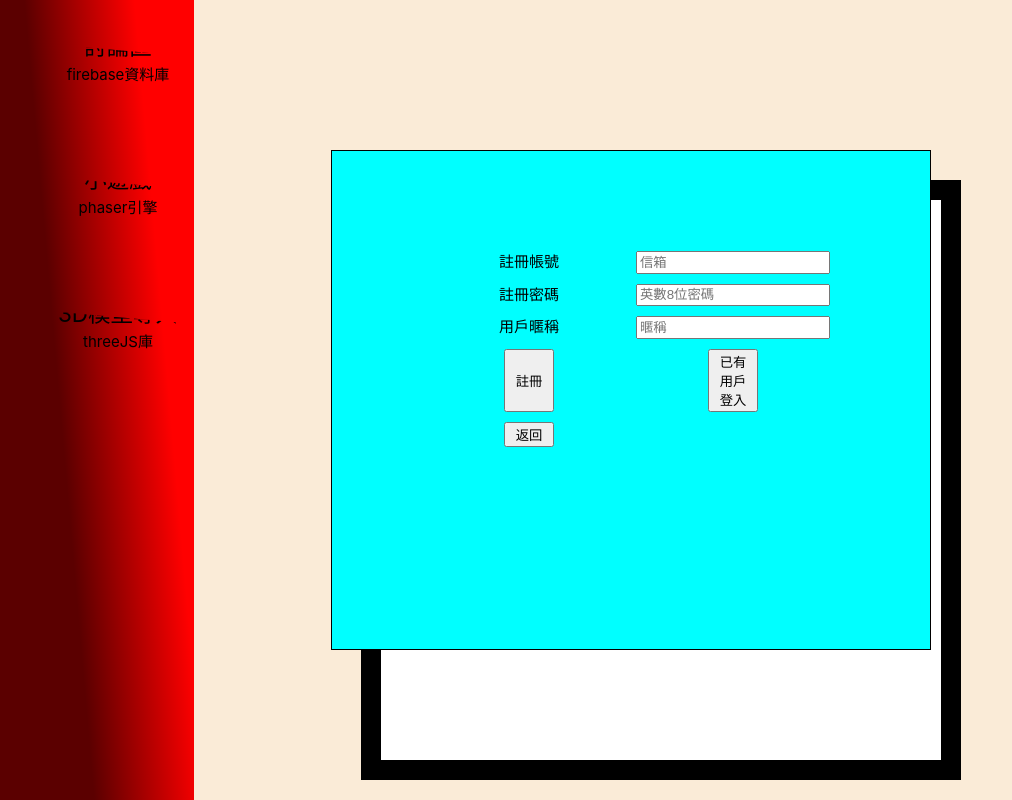
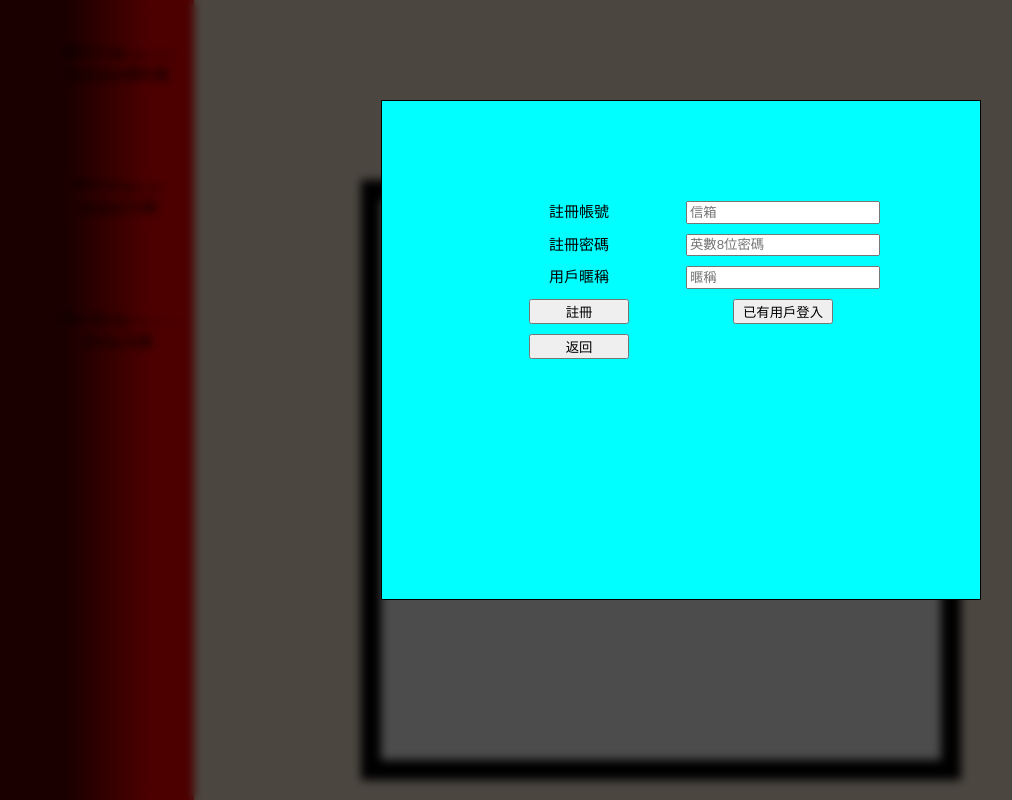
Before and after one commit to a6124136/vuePage, a Vue app: page / in a window 1280 px wide. Both pictures are taken after a click on the button "用戶登入、註冊". Shown: the whole page, without its empty margins (19-1031 px from the left). Built offline with nearby package versions, Linux system fonts and the light colour scheme.

Commit message:
fireBase另存暱稱

```diff
--- /dev/null
+++ b/src/components/FullScreenMask.vue
@@ -0,0 +1,35 @@
+<template>
+    <div class="fullscreen-mask" >
+        <div class="content">
+            <slot></slot>
+        </div>
+    </div>
+</template>
+
+<script setup>
+
+
+</script>
+
+<style scoped>
+.fullscreen-mask {
+    position: fixed;
+    top: 0;
+    left: 0;
+    right: 0;
+    bottom: 0;
+    background: rgba(0, 0, 0, 0.7); /* 半透明黑色 */
+    z-index: 1; /* 確保在最上層 */
+    display: flex;
+    justify-content: center;
+    align-items: center;
+    backdrop-filter: blur(5px); /* 物化效果 */
+}
+
+.content {
+    background: white; /* 蒙版內部內容的背景 */
+    padding: 20px;
+    border-radius: 10px;
+    box-shadow: 0 4px 8px rgba(0, 0, 0, 0.2);
+}
+</style>
--- a/src/components/navBar.vue
+++ b/src/components/navBar.vue
@@ -71,7 +71,7 @@ header{
     }
     header{
         perspective: 250px;
-        background: linear-gradient(85deg,rgb(91, 0, 0)  40%,red 79%,transparent 12%);
+        background: linear-gradient(90deg,rgb(91, 0, 0)  40%,red 79%,transparent 14%);
         text-align: center;
         align-items: center;
         display: flex;
@@ -102,7 +102,7 @@ header{
             border-bottom: black solid 35px;
             filter: blur(1px);
             //字體模糊效果 懸停時恢復清晰
-            width: calc(var(--window_width)/8);
+            min-width: 180px;
             height: calc(var(--window_height)/6);
             align-items: center;
             justify-content: center;
--- a/src/components/talkZone.vue
+++ b/src/components/talkZone.vue
@@ -4,41 +4,49 @@
         <h2>
             即時聊天室
         </h2>
-        <div id="userBox">
-            <userLogSign v-if="userPinia.userForm"></userLogSign>
+        <div id="userBox" v-if="!userPinia.userLogInState">
+
+            <FullScreenMask v-if="userPinia.fullScreenMask">
+                <userLogSign v-if="userPinia.userForm" @close=""></userLogSign>
+                <!-- 蒙板內的插槽放入用戶表單 -->
+            </FullScreenMask>
             <!-- 呼叫的是pinia內部的屬性 -->
             <button @click="userFormToggle" >用戶登入、註冊</button>
         </div>
-
+        <div id="userLoginBox" v-if="userPinia.userLogInState">
+            <FullScreenMask v-if="userPinia.fullScreenMask">
+                <userLogSign v-if="userPinia.userForm" @close=""></userLogSign>
+                <!-- 蒙板內的插槽放入用戶表單 -->
+            </FullScreenMask>
+            <!-- 呼叫的是pinia內部的屬性 -->
+            <p >用戶名稱: {{ userPinia.user.nickName }}</p>
+            <button @click="logout" >登出</button>
+        </div>
 
     </div>
 </template>
 
 <script setup>
     import userLogSign from "./userLogSign.vue";
+    import FullScreenMask from "./FullScreenMask.vue";
     import { myPiniaStore } from "../store/myPiniaStore";
     import { ref as firebaseRef, set, onValue } from "firebase/database";
+    import { getAuth, signOut } from "firebase/auth";
     import { database } from "../../src/firebase.js"; // 根據你的檔案結構調整路徑
     import { ref } from "vue";
 
     const userPinia=myPiniaStore()//執行pinia
+    //呼叫 關閉頁面
     const userFormToggle=()=>{
         userPinia.userFormToggle()//呼叫寫在pinia內的action改變是否顯示葉面
+        userPinia.MaskToggle()//背景蒙版
     }
 
-    const sendUserName=()=>{
+
+    const sendUserMsg=()=>{
         const databaseRoot= firebaseRef(database,"chatData");
         //指定數據庫，後面參數沒寫路徑就是在根目錄底下生成，目前在chatData底下生成資料
-        const passwordRegex = /^(?=.*[a-zA-Z])(?=.*\d)[A-Za-z\d]{8,}$/;
-        //密碼正則測試
-        if(userName.value==""||null){
-            alert("暱稱為空")
-        }
-        if(passwordRegex.test(userPassword.value)){
-            console.log("密碼有效")
-        }else{
-            return alert("密碼格式錯誤")
-        }
+
         set(databaseRoot,{
             userMail:userMail.value,
             userPassword:userPassword.value,
@@ -49,10 +57,28 @@
             console.error("產生如下錯誤:",error)
         })
     }
+    //用戶登出
+    const logout = () => {
+        const auth=getAuth();
+        signOut(auth)
+        .then(() => {
+            userPinia.setUserData({})
+            //把用戶改回空物件
+            userPinia.userIsLogin()
+            //改寫用戶登入狀態
+            console.log("用戶已成功退出",userPinia.user);
+        })
+        .catch((error) => {
+            console.error("退出失敗:", error);
+        });
+};
 
 </script>
 
 <style scoped  lang="scss">
+ *{
+        transition: 1s;
+    }
 
 @media (min-width: 1024px) {
 
@@ -73,6 +99,13 @@
             margin:  0 auto;
             width: 300px;
         }
+        #userLoginBox{
+            background-color: red;
+            border: #000 solid 1px;
+            text-align: center;
+            margin:  0 auto;
+            width: 300px;
+        }
     }
 
 }
--- a/src/components/userLogSign.vue
+++ b/src/components/userLogSign.vue
@@ -14,10 +14,8 @@
             <label for="">用戶帳號</label><input  type="mail" placeholder="信箱" v-model="userMail">
             <label for="">用戶密碼</label><input type="password" placeholder="英數8位密碼" v-model="userPassword">
             <label for="">google登入</label> <button @click="googleLogin">google登入</button>
-
+            <label for=""><button @click="loginUser">信箱登入</button></label>
             <button @click="signLoginToogle=!signLoginToogle">返回註冊</button>
-            <button @click="loginUser">登入</button>
-            <!-- 發送完後切回表單 -->
             <button @click="userFormToggle">返回</button>
         </div>
     </div>
@@ -26,14 +24,22 @@
 <script setup>
     import { myPiniaStore } from "../store/myPiniaStore";
     import { auth, database } from "../../src/firebase.js"; // 根據你的檔案結構調整路徑
-    import { createUserWithEmailAndPassword,signInWithEmailAndPassword,GoogleAuthProvider,signInWithPopup } from "firebase/auth"; //身分驗證、社交媒體登入、用戶管理功能、用戶登入狀態檢驗
+    import { createUserWithEmailAndPassword,signInWithEmailAndPassword,GoogleAuthProvider,signInWithPopup } from "firebase/auth";
+    //身分驗證、社交媒體登入、用戶管理功能、用戶登入狀態檢驗
+    import { getFirestore, setDoc, doc ,getDocs,collection} from "firebase/firestore";
+    //另外保存用戶的暱稱或頭像等其他資訊，getDoc跟collection是讀取firestore上的集合
     import { ref } from "vue";
 
     const userPinia=myPiniaStore()//執行pinia
+    const fireStoreDatabase=getFirestore()
+    //用firestore存用戶的其他資訊
+
+
+    //呼叫 關閉頁面
     const userFormToggle=()=>{
         userPinia.userFormToggle()//呼叫寫在pinia內的action改變是否顯示葉面
+        userPinia.MaskToggle()//背景蒙版
     }
-
 
     //切換註冊、登入表單
     const signLoginToogle=ref(false)
@@ -42,66 +48,158 @@
     const userMail=ref("")
     const userPassword=ref("")
 
-    const regisuser= function regisuser(){
-        createUserWithEmailAndPassword(auth,userMail.value,userPassword.value)
-            .then((userCredential)=>{
-                const user = userCredential.user;
-                console.log("註冊成功:", user);
+    const regisuser= async function regisuser(){
+        //異步執行
+        const passwordRegex = /^(?=.*[a-zA-Z])(?=.*\d)[A-Za-z\d]{8,}$/;
+        //密碼正則測試
+        if(userName.value==""||null){
+            alert("暱稱為空")
+        }
+        if(passwordRegex.test(userPassword.value)){
+            // console.log("密碼有效")
+        }else{
+            return alert("密碼格式錯誤")
+        }
+
+        try{
+        //嘗試Promise
+            const userCredential  = await createUserWithEmailAndPassword(auth,userMail.value,userPassword.value)
+            //會員授權
+            const user= userCredential.user
+            //回傳的會員資料
+            await setDoc(doc(fireStoreDatabase,"users",user.uid),{
+                uid:user.uid,
+                email: user.email,
+                nickname: userName.value
+                //把uid 信箱 暱稱 另存到fireStore裡面備用
             })
-            .catch((error)=>{
-                const errorCode=error.code;
-                const errorMessage = error.message;
-                console.error("註冊失敗:", errorCode, errorMessage);
-            })
+            // 結構
+            // users (collection)
+            //     └── userUID (document)
+            //         ├── uid: "userUID"
+            //         ├── email: "user@example.com"
+            //         └── nickname: "用戶暱稱"
+            const getDataFromFirestore = async () => {
+                const querySnapshot = await getDocs(collection(fireStoreDatabase, "users"));
+                //第二個參數是fireStore上的集合名稱
+                querySnapshot.forEach((doc) => {
+                    if(doc.uid==user.uid){
+                        return doc.nickname
+                    }else{
+                        return console.log("無名氏")
+                    }
+                // console.log(`${doc.id} => ${JSON.stringify(doc.data())}`);
+                });
+            };
+            const userPack={
+                uid:user.uid,
+                email:user.email,
+                nickName:getDataFromFirestore().catch(console.error)
+                //找fireBase內的暱稱 沒有就報錯
+                //打包成pinia內的user物件
+            }
+            userPinia.setUserData(userPack)
+            //pinia寫入用戶資料
+            userPinia.userIsLogin()
+            //轉換成登入狀態
+        }catch(error){
+            const errorCode = error.code;
+            const errorMessage = error.message;
+            console.error("註冊失敗:", errorCode, errorMessage);
+        }
+        alert("註冊完成 登入中")
+        userFormToggle()
     }
+
         // 用戶登錄
-    const loginUser = function loginUser(){
+    const loginUser = async ()=>{
+            //異步函數
+            try{
+                const userCredential = await signInWithEmailAndPassword(auth, userMail.value, userPassword.value)
+                const user = userCredential.user; // 獲取用戶信息
+                const querySnapshot = await getDocs(collection(fireStoreDatabase, "users"));
+                //第二個參數是fireStore上的集合名稱
+                let getNickName="無名氏";
+                // ↑接從fireStore裡面取得的用戶暱稱
+                querySnapshot.forEach((doc) => {
+                    //比對users集合底下相同的uid 回傳暱稱
+                    if(doc.data().uid === user.uid){
+                        getNickName=doc.data().nickname
+                        //記得補上.data()才能獲取數據
+                    }
+                // console.log(`${doc.id} => ${JSON.stringify(doc.data())}`);
+                });
+                const userPack={
+                uid:user.uid,
+                email:user.email,
+                nickName:getNickName
+                //找fireBase內的暱稱 沒有就報錯
+                //打包成pinia內的user物件
+                }
+                userPinia.setUserData(userPack)
+                 //pinia寫入用戶資料
+                userPinia.userIsLogin()
+                //轉換成登入狀態
+                console.log(userPinia.userLogInState+"登入狀態",userPinia.user+"用戶當前資料")
+                userFormToggle()
+                // 關閉登入表單
 
-            signInWithEmailAndPassword(auth, userMail.value, userPassword.value)
-            .then((userCredential) => {
-                // 登錄成功
-                const user = userCredential.user;
-                console.log("登錄成功:", user);
-            })
-            .catch((error) => {
-                console.error("登錄錯誤:", error);
-            });
+            }catch(err){
+                console.error("操作時出錯:", err);
+            }
+
+
     };
+
+        //google登入
     const googleLogin = () => {
-    const provider = new GoogleAuthProvider();
+        const provider = new GoogleAuthProvider();
         signInWithPopup(auth, provider)
         .then((result) => {
             const user = result.user;
             // console.log("Google 登錄成功:", user);
-            // 用戶資料
+            // 用戶資料，用這邊去改寫pinia內部的用戶狀態
+            userPinia.setUserData(user)
+            //set函數改寫user
         })
         .catch((error) => {
-            console.error("Google 登錄錯誤:", error);
+            console.error("Google 登錄錯誤:", error.code,error.message);
+            if (error.code === 'auth/invalid-credential') {
+                console.error("憑證無效，請檢查設定。");
+            }
         });
+        console.log(userPinia.user)
+        //看一下有沒有變
+        userFormToggle()
+        //執行登入後關閉登入頁面
 };
 </script>
 
 <style scoped  lang="scss">
+ *{
+        transition: 1s;
+    }
 
 @media (min-width: 1024px) {
+
     #userForm{
         position: absolute;
         border: 1px black solid;
-        left: -50px;
-        top: -50px;
+        left: 400px;
+        top: 100px;
         width: 600px;
         height: 500px;
         background-color: aqua;
+
         #signForm{
             padding: 100px;
             display: grid;
             gap: 10px;
             grid-template-columns: 1fr 1fr ;
-
             button{
                 justify-content: center;
                 margin: 0 auto;
-                width: 50px;
+                width: 100px;
             }
         }
         #loginForm{
@@ -113,7 +211,7 @@
             button{
                 justify-content: center;
                 margin: 0 auto;
-                width: 50px;
+                width: 100px;
             }
         }
     }
--- a/src/store/myPiniaStore.js
+++ b/src/store/myPiniaStore.js
@@ -1,5 +1,6 @@
 import { defineStore } from "pinia";
 import NavBar from "../components/navBar.vue";
+import FullScreenMask from "../components/FullScreenMask.vue";
 //定義儲存庫
 
 export const myPiniaStore = defineStore('main',{
@@ -9,11 +10,11 @@ export const myPiniaStore = defineStore('main',{
         navBarEle:
             [
                 {
-                zoneName:"討論區",
+                zoneName:"實時留言板",
                 describe:"firebase資料庫",
                 router:"路徑A"
             },{
-                zoneName:"小遊戲",
+                zoneName:"web遊戲",
                 describe:"phaser引擎",
                 router:"路徑B"
             },{
@@ -22,7 +23,13 @@ export const myPiniaStore = defineStore('main',{
                 router:"路徑C"
             }
         ],
-        userForm:false
+        userForm:false,
+        fullScreenMask:false,
+        userLogInState:false,
+        //判斷用戶是否登入狀態
+        user:{}
+        //留個空物件填充用戶登入後的資料，登出後清空
+
     }),
     actions:{
         sizeChange(){
@@ -33,7 +40,19 @@ export const myPiniaStore = defineStore('main',{
         },
         userFormToggle(){
             this.userForm=!this.userForm
-            console.log("呼叫、切換註冊頁面")
+            // console.log("呼叫、切換註冊頁面")
+        },
+        MaskToggle(){
+            this.fullScreenMask=!this.fullScreenMask
+            // console.log("呼叫、切換註冊頁面蒙版")
+        },
+        userIsLogin(){
+            this.userLogInState=!this.userLogInState
+            //切換用戶登入登出狀態
+        },
+        setUserData(arg){
+            this.user=arg
+            //登入後把用戶的屬性寫入pinia中
         }
     }
 })
```
Also changed, not shown: src/main.js (line endings or trailing spaces).
